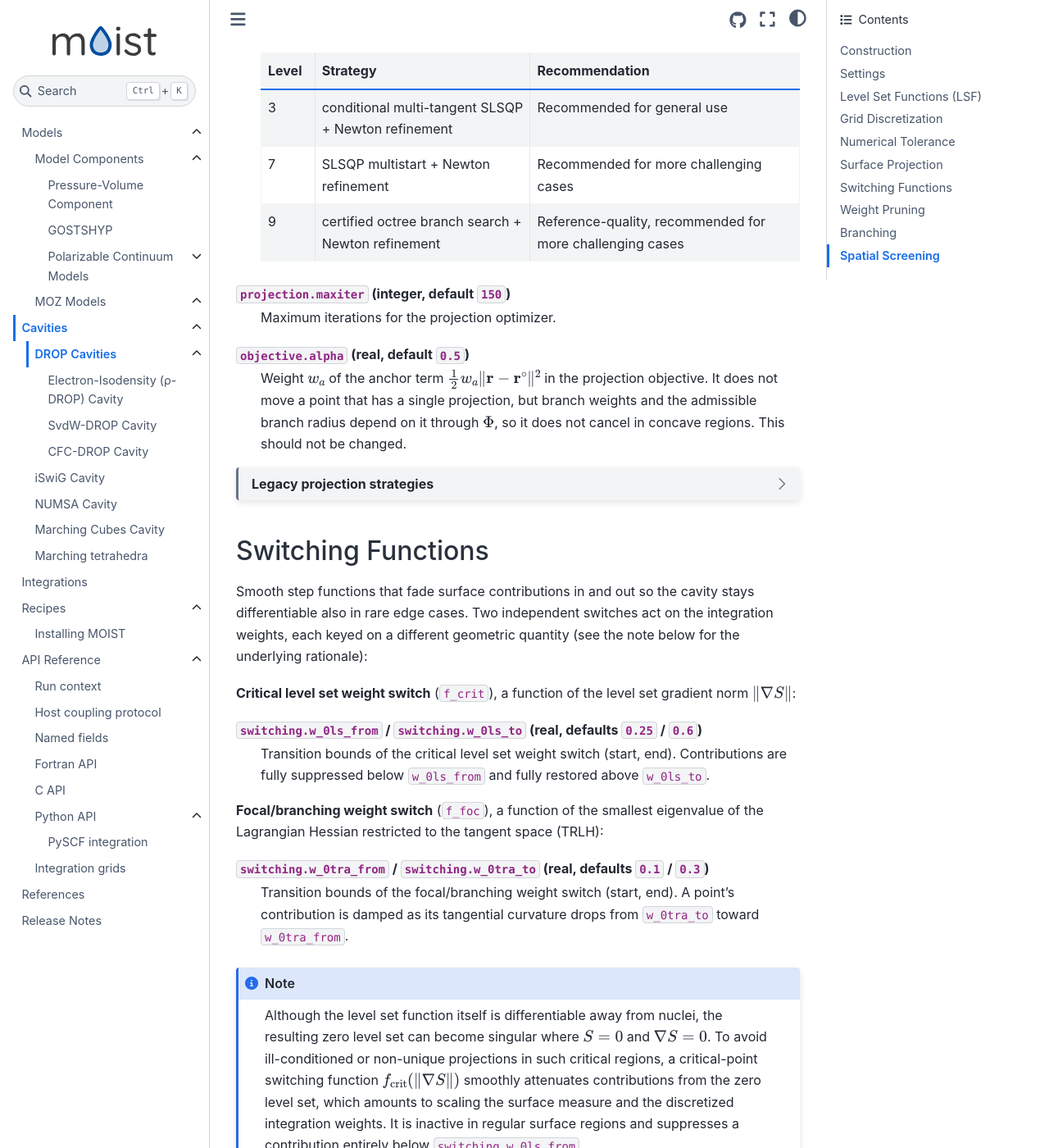
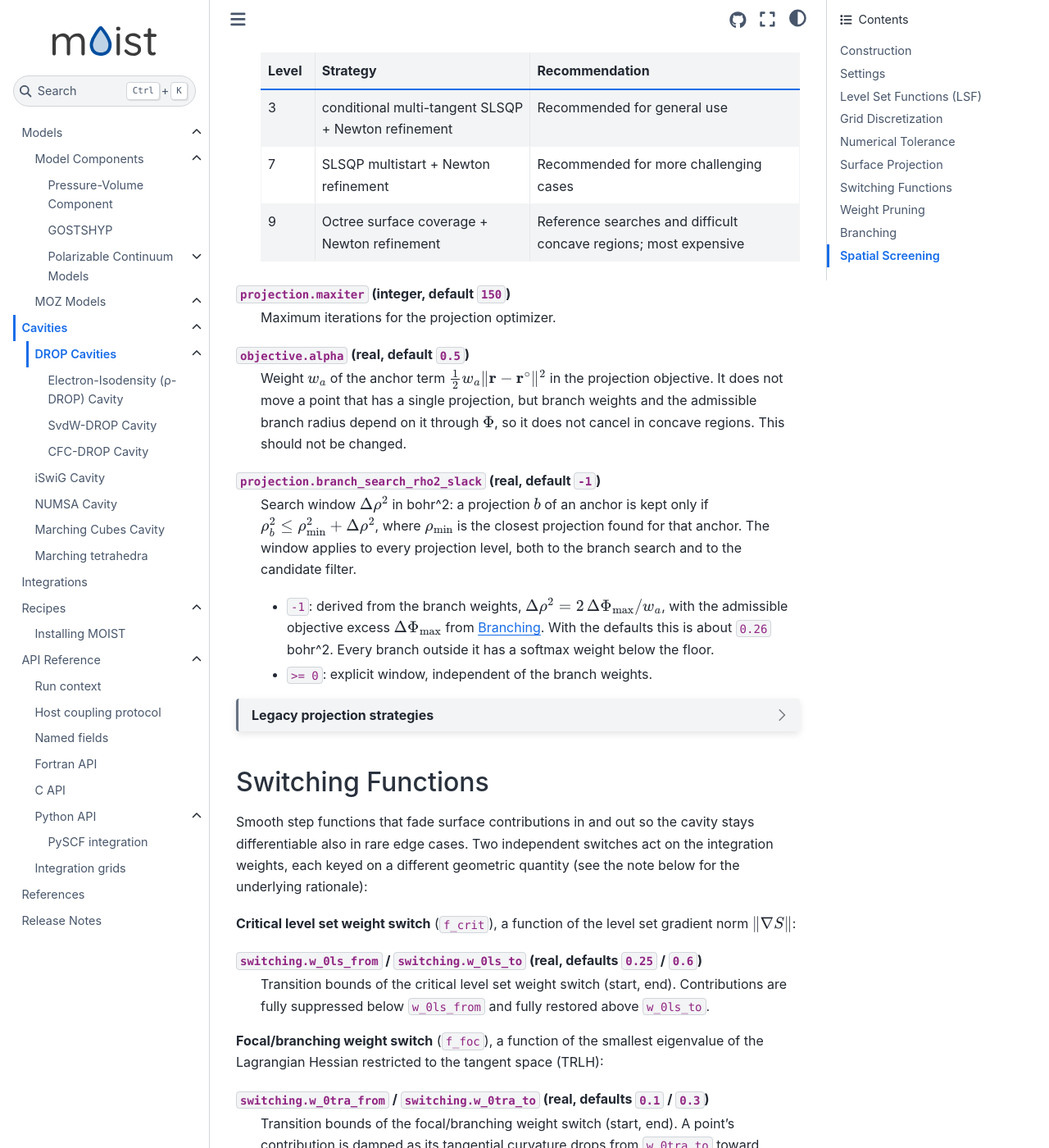
Before and after one commit to lukaswittmann/moist, a Sphinx documentation site: the page built from docs/cavities/drop.rst, in a window 1280 px wide and 1400 px high, scrolled down 4044 px. Shown: the whole window at 82% size. Built offline with Sphinx 7.4.7 and the Sphinx Book theme 1.1.4, drawn with Linux system fonts in a browser that asks for light colours; pages that are not in the unit, such as notebooks, are missing from menus; cross-references to code outside the pages are shown as plain code; some of the changed text lies outside the part shown.

Commit message:
Update docs and comments

```diff
--- a/docs/cavities/drop.rst
+++ b/docs/cavities/drop.rst
@@ -198,8 +198,8 @@ Surface Projection
         - SLSQP multistart + Newton refinement
         - Recommended for more challenging cases
       * - 9
-        - certified octree branch search + Newton refinement
-        - Reference-quality, recommended for more challenging cases
+        - Octree surface coverage + Newton refinement
+        - Reference searches and difficult concave regions; most expensive
 
 ``projection.maxiter`` (integer, default ``150``)
   Maximum iterations for the projection optimizer.
@@ -208,6 +208,13 @@ Surface Projection
   Weight :math:`w_a` of the anchor term :math:`\tfrac{1}{2} w_a \|\mathbf r - \mathbf r^\circ\|^2` in the projection objective.
   It does not move a point that has a single projection, but branch weights and the admissible branch radius depend on it through :math:`\Phi`, so it does not cancel in concave regions.
   This should not be changed.
+
+``projection.branch_search_rho2_slack`` (real, default ``-1``)
+  Search window :math:`\Delta\rho^2` in bohr^2: a projection :math:`b` of an anchor is kept only if :math:`\rho_b^2 \le \rho_\mathrm{min}^2 + \Delta\rho^2`, where :math:`\rho_\mathrm{min}` is the closest projection found for that anchor.
+  The window applies to every projection level, both to the branch search and to the candidate filter.
+
+  - ``-1``: derived from the branch weights, :math:`\Delta\rho^2 = 2\,\Delta\Phi_\mathrm{max}/w_a`, with the admissible objective excess :math:`\Delta\Phi_\mathrm{max}` from `Branching`_. With the defaults this is about ``0.26`` bohr^2. Every branch outside it has a softmax weight below the floor.
+  - ``>= 0``: explicit window, independent of the branch weights.
 
 .. dropdown:: Legacy projection strategies
 
@@ -301,6 +308,7 @@ Branching
   Branch fractions are a softmax of :math:`-\Phi` over the objective values of all competing projections (i.e. the projected distance), divided by this scale, so equal objective values receive equal weights and a lower objective value smoothly dominates.
   Each branch fraction multiplies the integration weight of its projected point.
   The admissible objective excess of a branch is ``softmax_scale * log(1/floor)``, where the floor is ``branching.weight_floor`` (default ``0.0``) or, when that is not positive, the derived quadrature weight cutoff.
+  It sets the default search window ``projection.branch_search_rho2_slack``.
 
 
 Spatial Screening
--- a/docs/reference/index.rst
+++ b/docs/reference/index.rst
@@ -110,7 +110,7 @@ Solvent descriptors
         -
       * - ``surface_tension``
         - Macroscopic surface tension
-        - N/m; Eh/bohr²
+        - N/m; Eh/bohr^2
       * - ``mass_density``
         - Mass density
         - kg/m³; mₑ/bohr³
```
Also changed, not shown: 1 other file.
